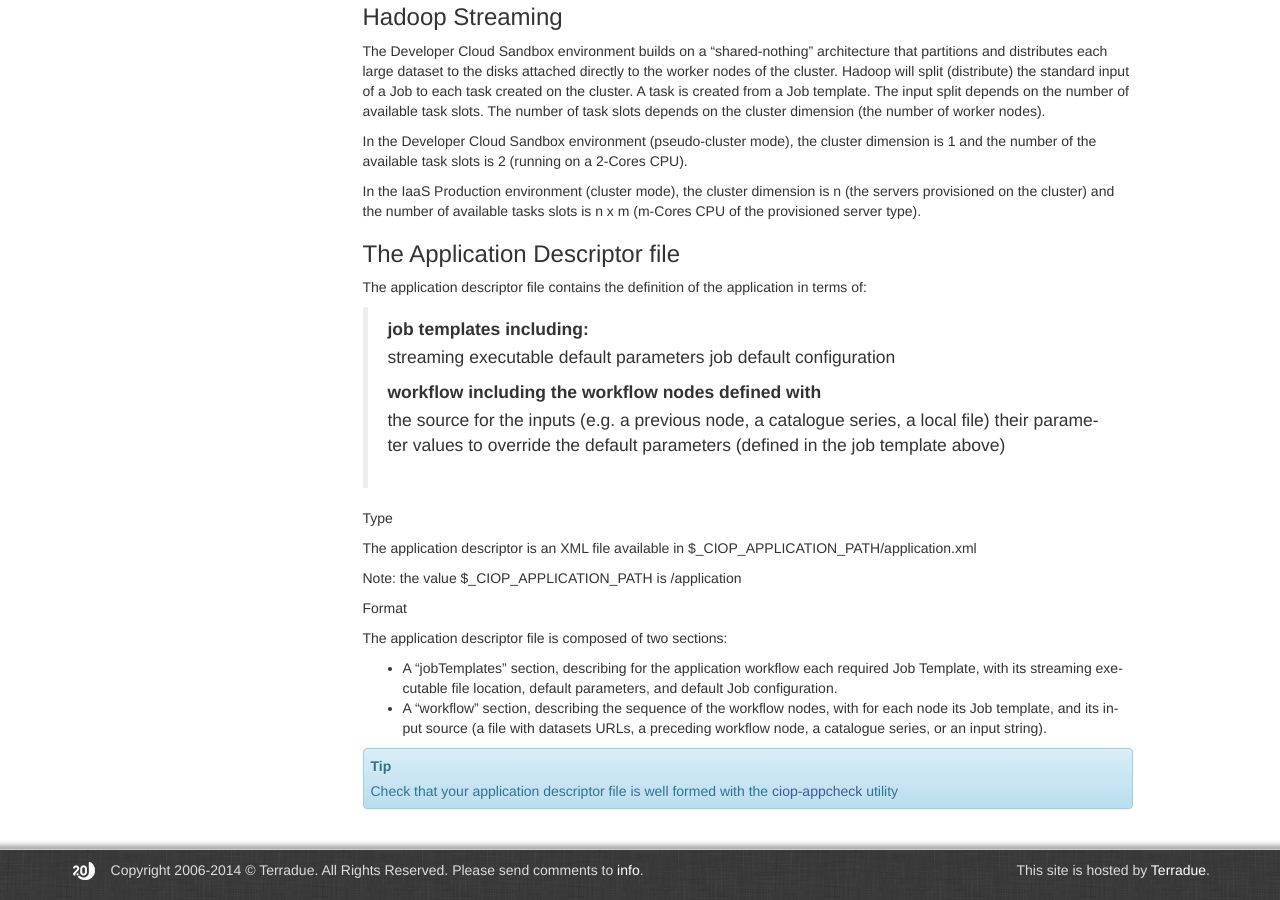
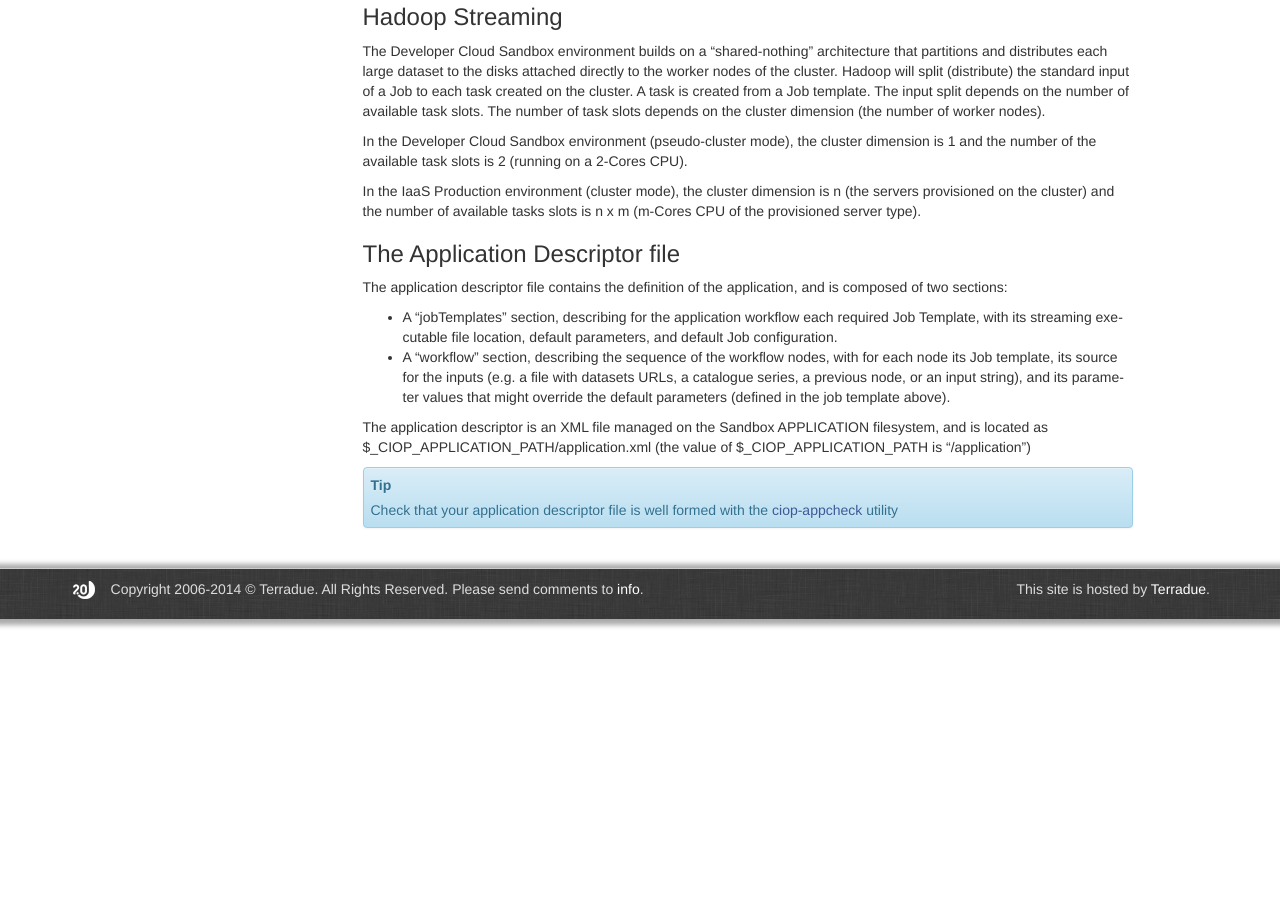
Before and after one commit to Terradue/doc-developer-sandbox, a Sphinx documentation site: the page built from source/start/principles.rst, in a window 1280 px wide and 900 px high, scrolled down 3259 px. Built offline with Sphinx 7.4.7, drawn with Linux system fonts in a browser that asks for light colours; pages that are not in the unit, such as notebooks, are missing from menus.

Commit message:
Update principles.rst

```diff
--- a/source/start/principles.rst
+++ b/source/start/principles.rst
@@ -160,28 +160,12 @@ In the IaaS Production environment (cluster mode), the cluster dimension is n (t
 
 The Application Descriptor file
 """""""""""""""""""""""""""""""
-The application descriptor file contains the definition of the application in terms of:
-
-    job templates including:
-        streaming executable
-        default parameters
-        job default configuration
-    workflow including the workflow nodes defined with
-        the source for the inputs (e.g. a previous node, a catalogue series, a local file)
-        their parameter values to override the default parameters (defined in the job template above)
-
-Type
-
-The application descriptor is an XML file available in $_CIOP_APPLICATION_PATH/application.xml
-
-Note: the value $_CIOP_APPLICATION_PATH is /application
-
-Format
-
-The application descriptor file is composed of two sections:
+The application descriptor file contains the definition of the application, and is composed of two sections:
 
 * A "jobTemplates" section, describing for the application workflow each required Job Template, with its streaming executable file location, default parameters, and default Job configuration.
-* A "workflow" section, describing the sequence of the workflow nodes, with for each node its Job template, and its input source (a file with datasets URLs, a preceding workflow node, a catalogue series, or an input string).
+* A "workflow" section, describing the sequence of the workflow nodes, with for each node its Job template, its source for the inputs (e.g. a file with datasets URLs, a catalogue series, a previous node, or an input string), and its parameter values that might override the default parameters (defined in the job template above).
+
+The application descriptor is an XML file managed on the Sandbox APPLICATION filesystem, and is located as $_CIOP_APPLICATION_PATH/application.xml (the value of $_CIOP_APPLICATION_PATH is "/application")
 
 .. SEE ALSO:: The Application Descriptor file structure is documented in :doc:`/reference/application`
 
```
